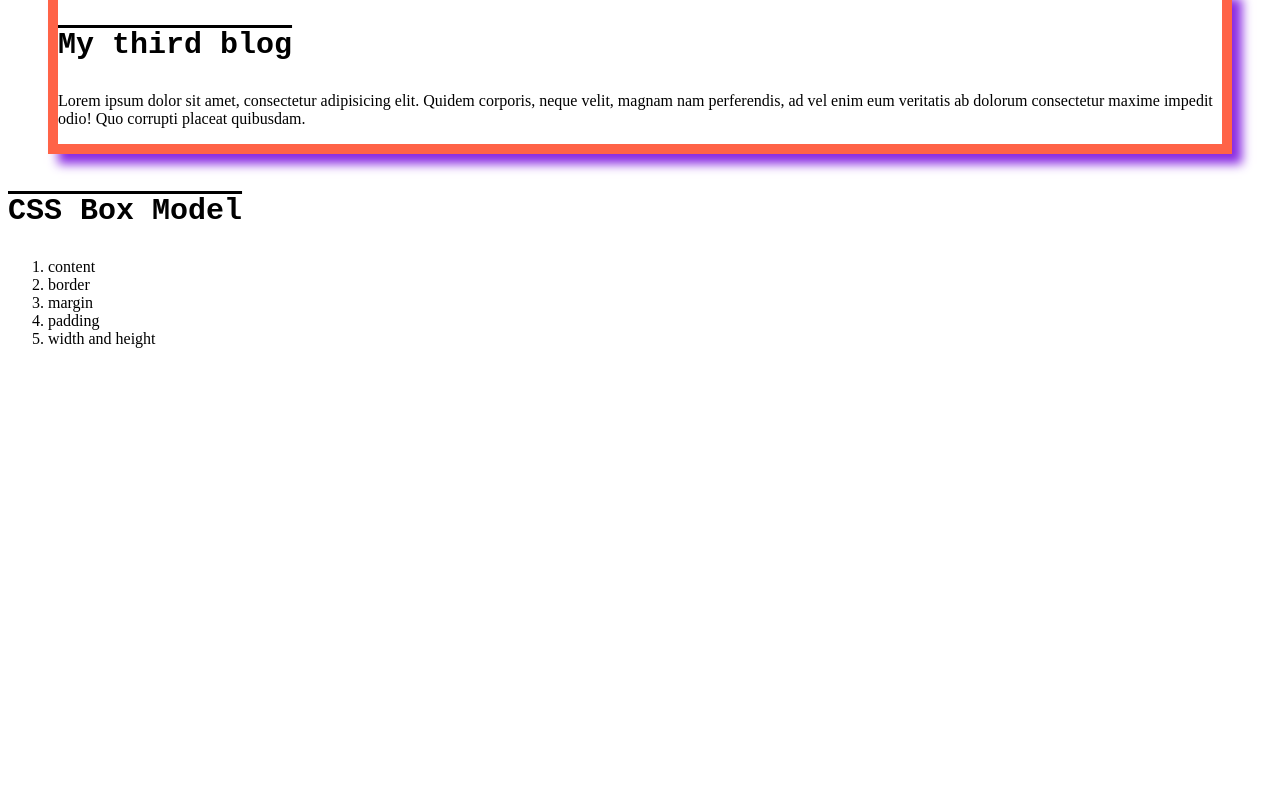
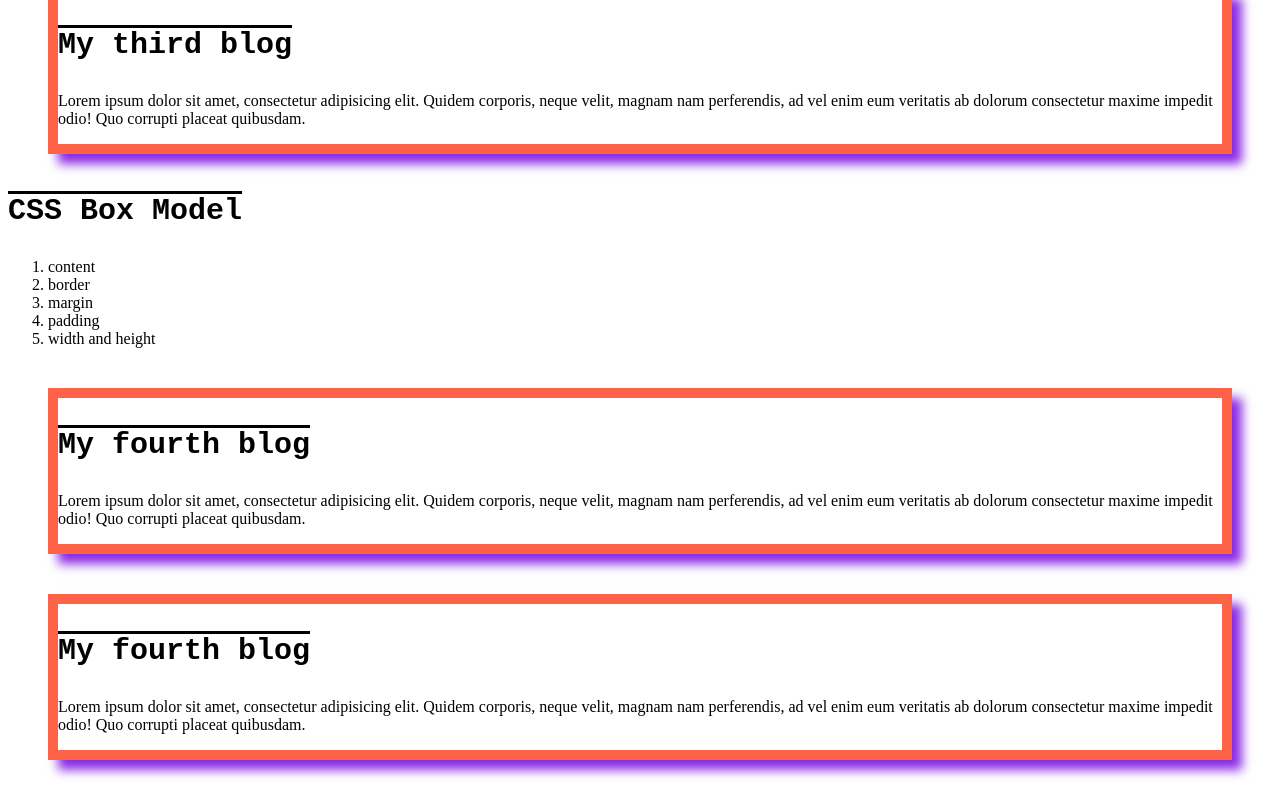
Before and after one commit to Tahsinjubayer/practice-html, a plain HTML site: page index.html in a window 1280 px wide. Shown: the part 784-1584 px from the top of the page. Before the commit the page ends 1148 px from the top, so only its background shows below. Drawn offline with Linux system fonts and the light colour scheme.

Commit message:
2nd commit and fourth blog

```diff
--- a/index.html
+++ b/index.html
@@ -31,5 +31,13 @@
             <li>padding</li>
             <li>width and height </li>
         </ol>
+        <div class="blog">
+            <h3>My fourth blog</h3>
+        <p>Lorem ipsum dolor sit amet, consectetur adipisicing elit. Quidem corporis, neque velit, magnam nam perferendis, ad vel enim eum veritatis ab dolorum consectetur maxime impedit odio! Quo corrupti placeat quibusdam.</p>
+        </div>
+        <div class="blog">
+            <h3>My fourth blog</h3>
+        <p>Lorem ipsum dolor sit amet, consectetur adipisicing elit. Quidem corporis, neque velit, magnam nam perferendis, ad vel enim eum veritatis ab dolorum consectetur maxime impedit odio! Quo corrupti placeat quibusdam.</p>
+        </div>
 </body>
 </html>
```
